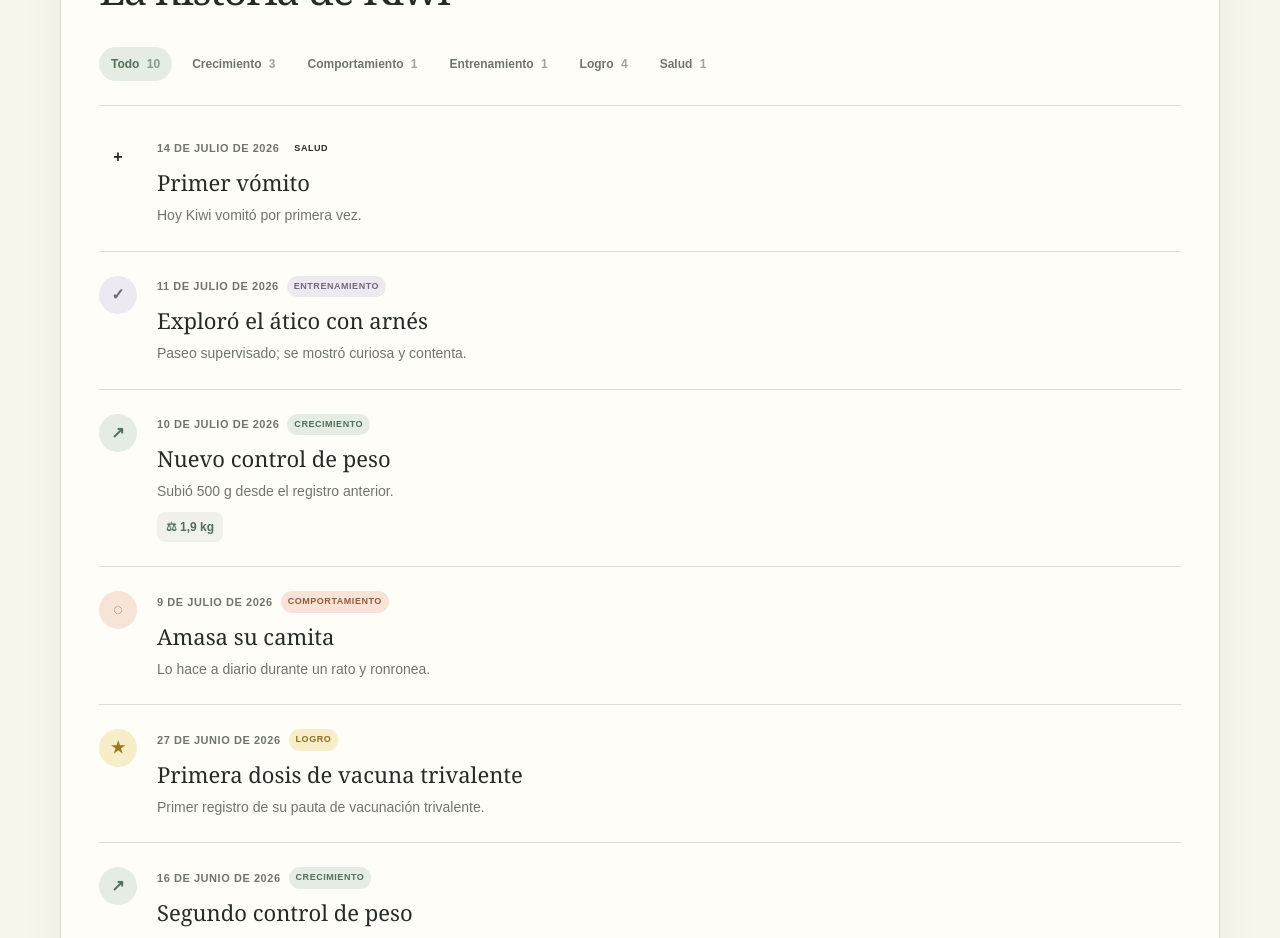
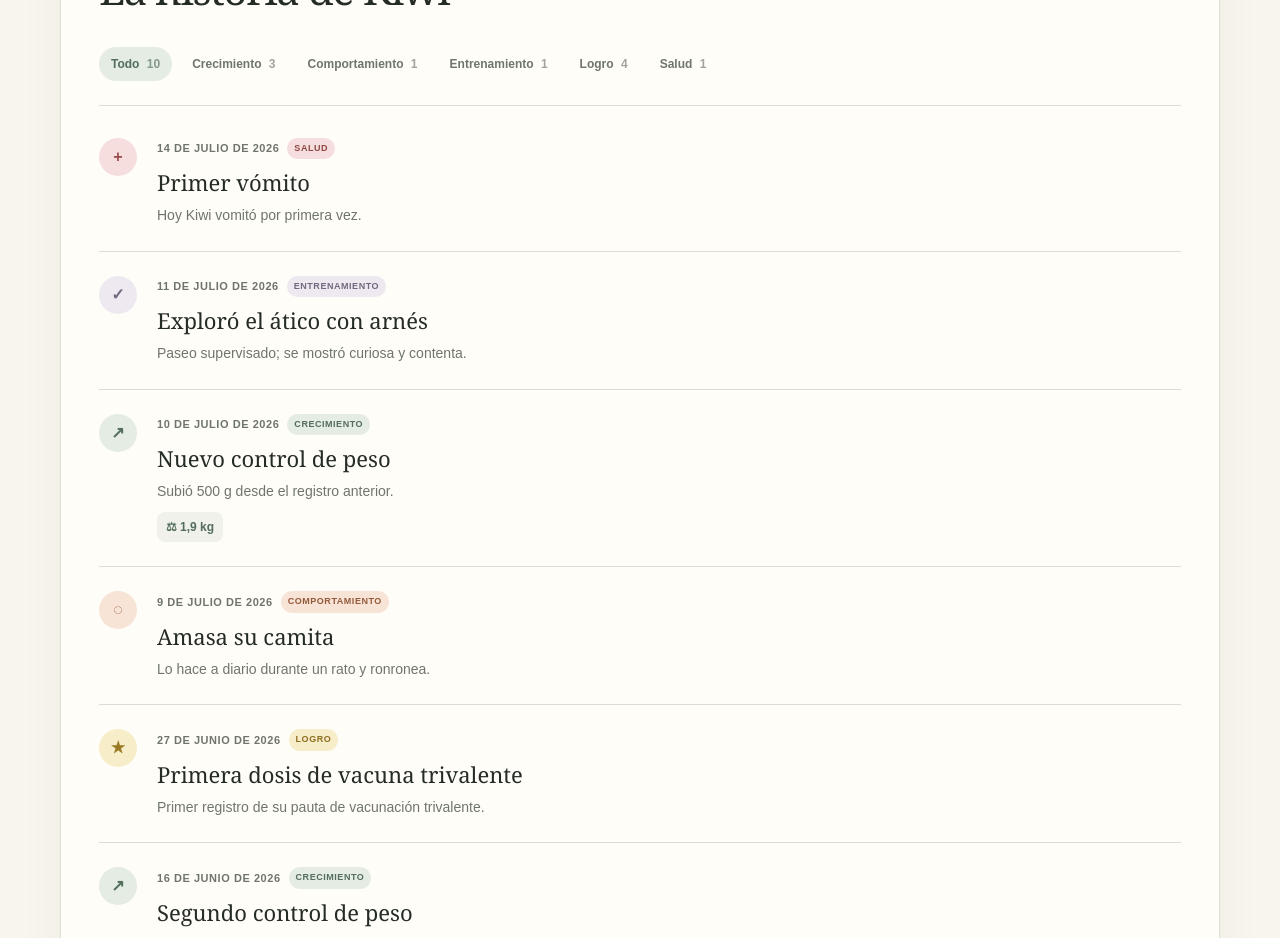
Before and after one commit to nmedvedy/kiwi, a Next.js app: page / in a window 1280 px wide. Shown: the part 2340-3278 px from the top of the page. Built offline with nearby package versions, Linux system fonts and the light colour scheme.

Commit message:
Style health timeline entries

```diff
--- a/app/globals.css
+++ b/app/globals.css
@@ -127,6 +127,7 @@ h1 em { color: var(--sage-dark); font-weight: 400; }
 .timeline-symbol.behavior { background: var(--peach-light); color: #a2633f; }
 .timeline-symbol.training { background: var(--lavender-light); color: #74677f; }
 .timeline-symbol.achievement { background: #f7edc9; color: #9a7a25; }
+.timeline-symbol.health { background: #f6dede; color: #9a5050; }
 .entry-meta { display: flex; align-items: center; flex-wrap: wrap; gap: 8px; margin-bottom: 7px; }
 .entry-meta time { color: var(--muted); font-size: 11px; font-weight: 700; text-transform: uppercase; letter-spacing: .05em; }
 .tag { padding: 4px 7px; border-radius: 999px; font-size: 9px; font-weight: 800; letter-spacing: .06em; text-transform: uppercase; }
@@ -134,6 +135,7 @@ h1 em { color: var(--sage-dark); font-weight: 400; }
 .tag.behavior { background: var(--peach-light); color: #945b3a; }
 .tag.training { background: var(--lavender-light); color: #74677f; }
 .tag.achievement { background: #f7edc9; color: #8d6f20; }
+.tag.health { background: #f6dede; color: #8e4747; }
 .timeline-body h3 { margin-bottom: 5px; font-family: Georgia, serif; font-size: 22px; font-weight: 400; }
 .timeline-body p { margin-bottom: 0; color: var(--muted); font-size: 14px; line-height: 1.6; }
 .measurements { display: flex; gap: 8px; margin-top: 10px; }
```
